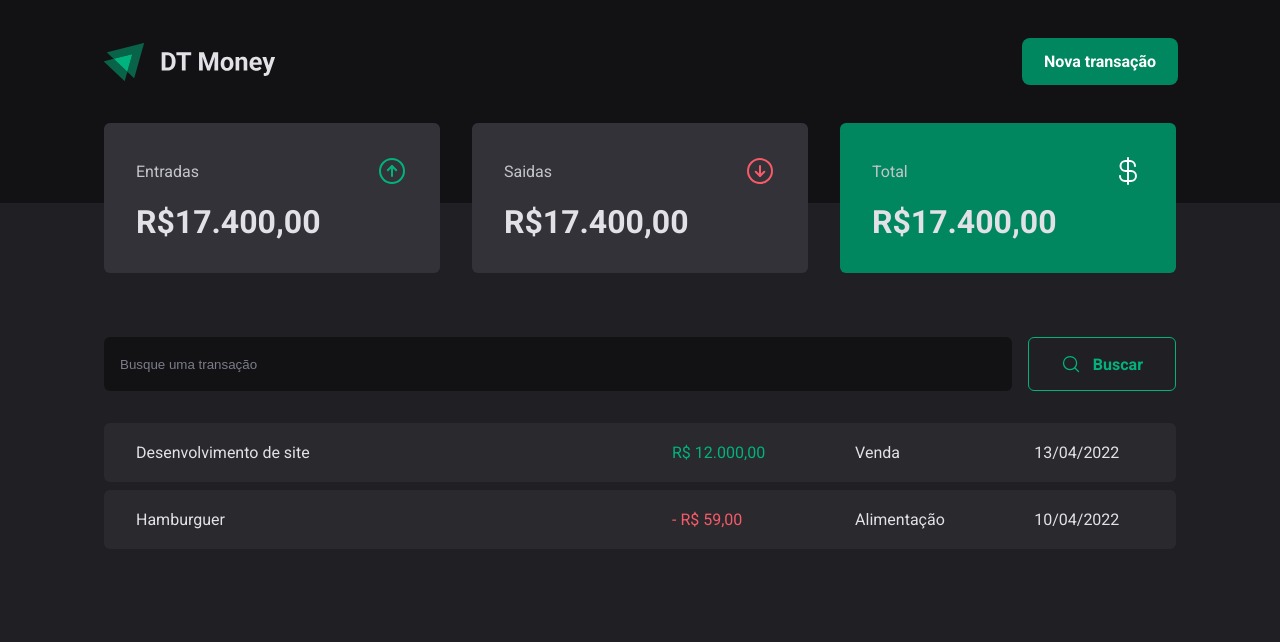
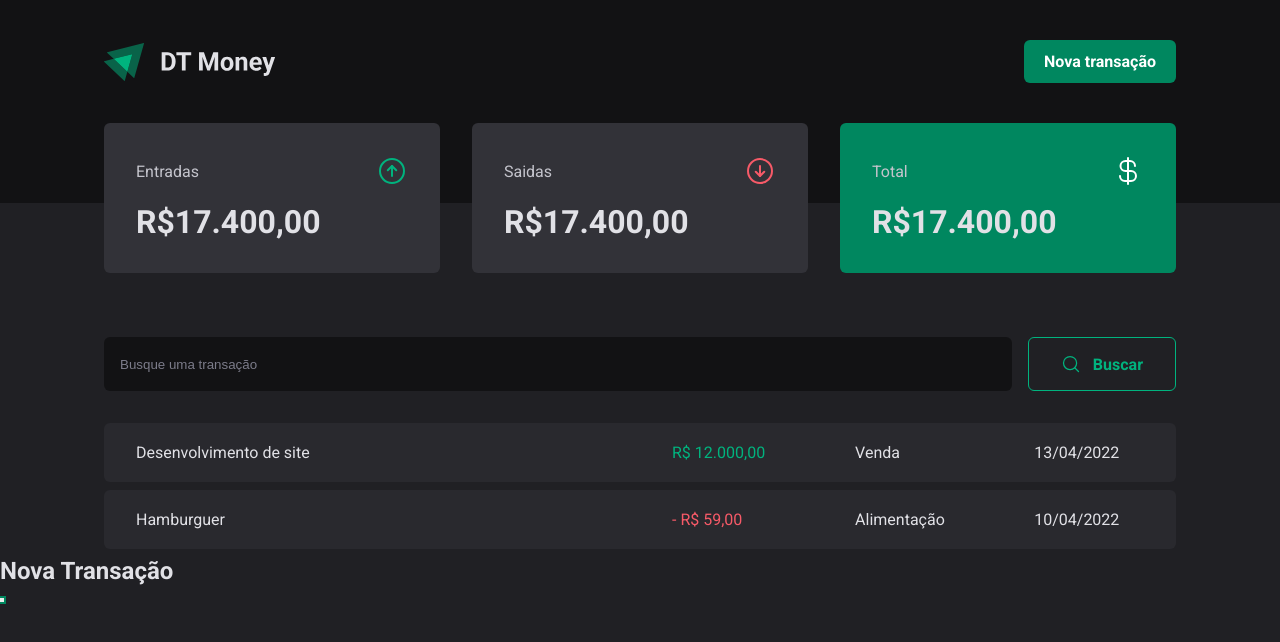
Before and after one commit to felipe0848/Dt-Money, a React (Vite) app: page / in a window 1280 px wide. Both pictures are taken after a click on the button "Nova transação". Shown: the top 642 px of the page. Built offline with nearby package versions, Linux system fonts and the light colour scheme.

Commit message:
Feat: Add primitive dialog

```diff
--- a/src/components/header/index.tsx
+++ b/src/components/header/index.tsx
@@ -1,11 +1,24 @@
 import { HeaderContainer, HeaderContent, NewTransactionButton } from './styles'
 import logoImg from '../../assets/logo.svg'
+import * as Dialog from '@radix-ui/react-dialog'
 export function Header() {
   return (
     <HeaderContainer>
       <HeaderContent>
         <img src={logoImg} alt="" />
-        <NewTransactionButton>Nova transação</NewTransactionButton>
+        <Dialog.Root>
+          <Dialog.Trigger asChild>
+            <NewTransactionButton>Nova transação</NewTransactionButton>
+          </Dialog.Trigger>
+          <Dialog.Portal>
+            <Dialog.Overlay>
+              <Dialog.Content>
+                <Dialog.Title>Nova Transação</Dialog.Title>
+                <Dialog.Close />
+              </Dialog.Content>
+            </Dialog.Overlay>
+          </Dialog.Portal>
+        </Dialog.Root>
       </HeaderContent>
     </HeaderContainer>
   )
```
